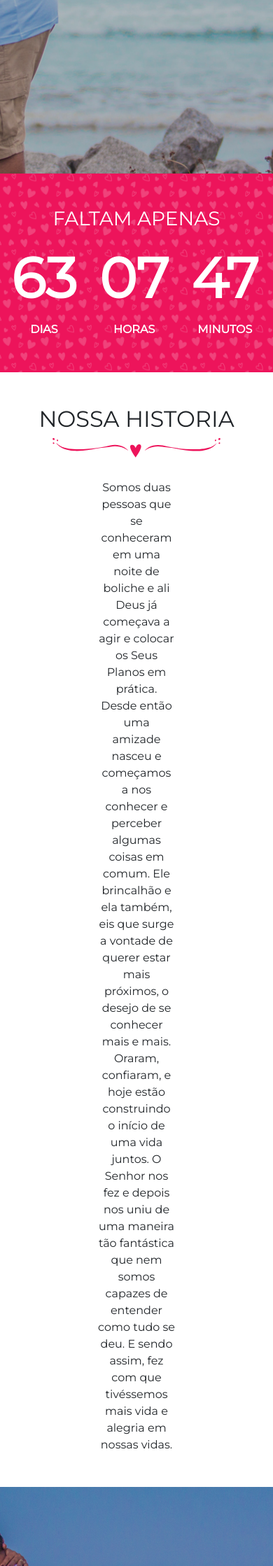
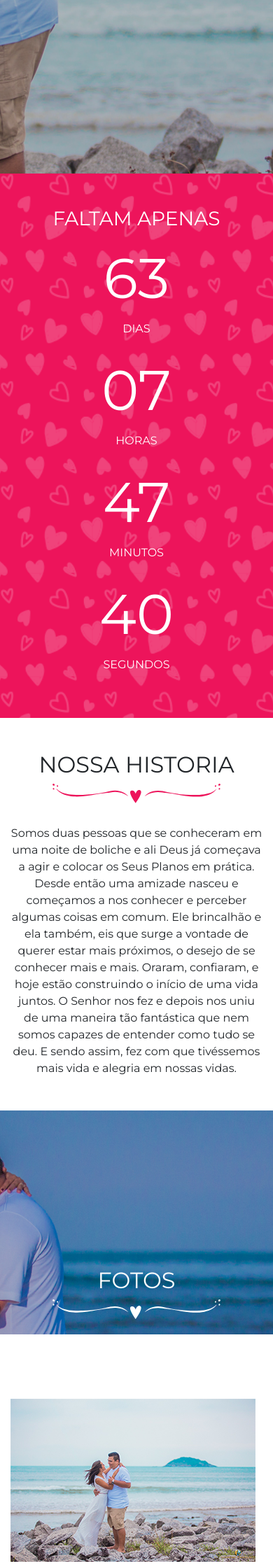
Before and after one commit to gustahenry/lucas, a PHP site: page / in a window 390 px wide; the page is wider, and only the part inside the window is pictured. Shown: the part 448-2686 px from the top of that part at 70% size. Run offline with PHP 8.4, Linux system fonts and the light colour scheme; some libraries are stand-ins or nearby versions.

Commit message:
alteracoes no responsive

```diff
--- a/index.php
+++ b/index.php
@@ -2,10 +2,10 @@
 <body>
 
     <div class="container">
-      <nav class="navbar navbar-expand-lg navbar-light">
-      <button class="navbar-toggler" type="button" data-toggle="collapse" data-target="#navbarSupportedContent" aria-controls="navbarSupportedContent" aria-expanded="false" aria-label="Toggle navigation">
-        <span class="navbar-toggler-icon"></span>
-      </button>
+     <nav class="navbar navbar-expand-lg navbar-light bg-white" id="navbar-example">
+            <button class="navbar-toggler" type="button" data-toggle="collapse" data-target="#myNavbar" aria-controls="myNavbar" aria-expanded="false" aria-label="Toggle navigation">
+              <span class="navbar-toggler-icon"></span>
+            </button>
 
       <div class="collapse navbar-collapse" id="navbarSupportedContent">
         <ul class="navas navbar-nav mr-auto ml-auto">
@@ -30,13 +30,32 @@
   </div>
 
   <div class="home" id="home">
-    <img style="width: 30rem; margin-top: 7rem; margin-left: 37rem;" src="assets/img/lucas-e-amanda.svg" alt="">
+    <img class="img-fluid" style="width: 30rem; margin-top: 7rem; margin-left: 37rem;" src="assets/img/lucas-e-amanda.svg" alt="">
   </div>
-
   <div class="data text-center py-5">
+  <div class="container">
     <h3>FALTAM APENAS</h3>
 
-    <table class="countdownContainer mx-auto text-center">
+    <div class="row justify-content-center number">
+      <div class="col-sm-12 col-md-2">
+        <div id="days"></div>
+        <p class="info">DIAS</p>
+      </div>
+      <div class="col-sm-12 col-md-2">
+        <div id="hours"></div>
+        <p class="info">HORAS</p>
+      </div>
+      <div class="col-sm-12 col-md-2">
+        <div id="minutes"></div>
+        <p class="info">MINUTOS</p>
+      </div>
+      <div class="col-sm-12 col-md-2">
+        <div id="seconds"></div>
+        <p class="info">SEGUNDOS</p>
+      </div>
+    </div>
+
+    <!--<table class="countdownContainer mx-auto text-center">
       <tr class="number">
         <td class="count-margin" id="days">120</td>
         <td class="count-margin" id="hours">4</td>
@@ -49,7 +68,7 @@
         <td>MINUTOS</td>
         <td>SEGUNDOS</td>
       </tr>
-    </table>
+    </table>-->
 
     <script type="text/javascript">
 
@@ -89,9 +108,12 @@
     </script>
 
   </div>
+  </div>
+
 
   <div class="historia text-center my-5" id="historia">
-    <div class="text-center mb-4">
+    <div class="container">
+      <div class="text-center mb-4">
       <h2>NOSSA HISTORIA</h2>
       <!-- Generator: Adobe Illustrator 22.1.0, SVG Export Plug-In . SVG Version: 6.00 Build 0)  -->
 <svg version="1.1" id="Layer_1" xmlns="http://www.w3.org/2000/svg" xmlns:xlink="http://www.w3.org/1999/xlink" x="0px" y="0px"
@@ -138,10 +160,12 @@
 </svg>
     </div>
      <div class="row justify-content-center">
-    <div class="col-4">
+    <div class="col-md-4 col-sm-12">
       Somos duas pessoas que se conheceram em uma noite de boliche e ali Deus já começava a agir e colocar os Seus Planos em prática. Desde então uma amizade nasceu e começamos a nos conhecer e perceber algumas coisas em comum. Ele brincalhão e ela também, eis que surge a vontade de querer estar mais próximos, o desejo de se conhecer mais e mais. Oraram, confiaram, e hoje estão construindo o início de uma vida juntos. O Senhor nos fez e depois nos uniu de uma maneira tão fantástica que nem somos capazes de entender como tudo se deu. E sendo assim, fez com que tivéssemos mais vida e alegria em nossas vidas.
     </div>
   </div>
+    </div>
+
   </div>
 
   <div class="fotos mb-5" id="fotos">
@@ -152,16 +176,16 @@
   </div>
 <div class="container">
   <div class="row">
-    <div class="col-4" style="margin-top: 1.8rem;">
+    <div class="col-md-4 col-sm-12" style="margin-top: 1.8rem;">
       <img class="img-fluid my-3" src="assets/img/miniatura-foto-2.png" alt="">
       <img class="img-fluid my-3" src="assets/img/miniatura-foto-3.png" alt="">
       <img class="img-fluid my-3" src="assets/img/miniatura-foto-8.png" alt="">
     </div>
-    <div class="col-4">
+    <div class="col-md-4 col-sm-12">
       <img class="img-fluid my-3" src="assets/img/miniatura-foto-6.png" alt="">
       <img class="img-fluid my-3" src="assets/img/miniatura-foto-7.png" alt="">
     </div>
-    <div class="col-4" style="margin-top: 1.8rem;">
+    <div class="col-md-4 col-sm-12" style="margin-top: 1.8rem;">
       <img class="img-fluid my-3" src="assets/img/miniatura-foto-4.png" alt="">
       <img class="img-fluid my-3" src="assets/img/miniatura-foto-5.png" alt="">
       <img class="img-fluid my-3" src="assets/img/miniatura-foto-1.png" alt="">
@@ -177,7 +201,7 @@
 
     <div class="container">
       <div class="row justify-content-center">
-        <div class="col-6">
+        <div class="col-md-6 col-sm-12">
           <form method="post" action="adiciona.php">
             <div class="form-group">
               <input type="text" class="form-control form-custom" id="convidado" name="convidado" placeholder="NOME COMPLETO">
@@ -195,8 +219,8 @@
               <input type="text" class="form-control form-custom" id="convidado5" name="convidado5" placeholder="NOME COMPLETO">
             </div>
             <div class="row">
-              <div class="col-6"><button type="button" class="btn btn-primary form-control btn-transparent">ADICIONAR CONVIDADOS</button></div>
-              <div class="col-6"><button type="submit" class="btn btn-primary form-control btn-custom">ENVIAR</button></div>
+               <div class="col-md-6 col-sm-12 my-1"><button type="button" class="btn btn-primary form-control btn-transparent">ADICIONAR CONVIDADOS</button></div>
+              <div class="col-md-6 col-sm-12 my-1"><button type="submit" class="btn btn-primary form-control btn-custom">ENVIAR</button></div>
             </div>
           </form>
         </div>
@@ -205,7 +229,8 @@
 </div>
 
   <div class="lista my-5" id="lista">
-    <div class="text-center mb-5">
+    <div class="container">
+      <div class="text-center mb-5">
       <h2>LISTA DE DESEJOS</h2>
 <!-- Generator: Adobe Illustrator 22.1.0, SVG Export Plug-In . SVG Version: 6.00 Build 0)  -->
 <svg version="1.1" id="Layer_1" xmlns="http://www.w3.org/2000/svg" xmlns:xlink="http://www.w3.org/1999/xlink" x="0px" y="0px"
@@ -259,7 +284,7 @@
       </div>
 
       <div class="row">
-      <div class="col-4">
+      <div class="col-md-4 col-sm-12 my-2">
         <p class="text-center">LISTA DE DESEJOS - PONTO FRIO</p>
         <a href="https://www.pontofrio.com.br/"><img class="img-fluid" src="assets/img/logo-ponto-frio.png" alt=""></a>
 
@@ -268,7 +293,7 @@
         </div>
 
       </div>
-      <div class="col-4">
+      <div class="col-md-4 col-sm-12 my-2">
         <p class="text-center">LISTA DE DESEJOS - CASAS BAHIA</p>
         <a href="https://www.casasbahia.com.br/"><img class="img-fluid" src="assets/img/logo-casas-bahia.png" alt=""></a>
 
@@ -276,7 +301,7 @@
           <a class="btn btn-primary btn-rosa form-control" href="https://www.casasbahia.com.br/" role="button">IR A LOJA</a>
         </div>
       </div>
-      <div class="col-4">
+      <div class="col-md-4 col-sm-12 my-2">
         <p class="text-center">LISTA DE DESEJOS - EXTRA</p>
         <a href="https://www.extra.com.br/"><img class="img-fluid" src="assets/img/logo-extra.png" alt=""></a>
 
@@ -284,6 +309,7 @@
           <a class="btn btn-primary btn-rosa-borda form-control" href="https://www.extra.com.br/" role="button">IR A LOJA</a>
         </div>
       </div>
+    </div>
     </div>
 
     </div>
```
